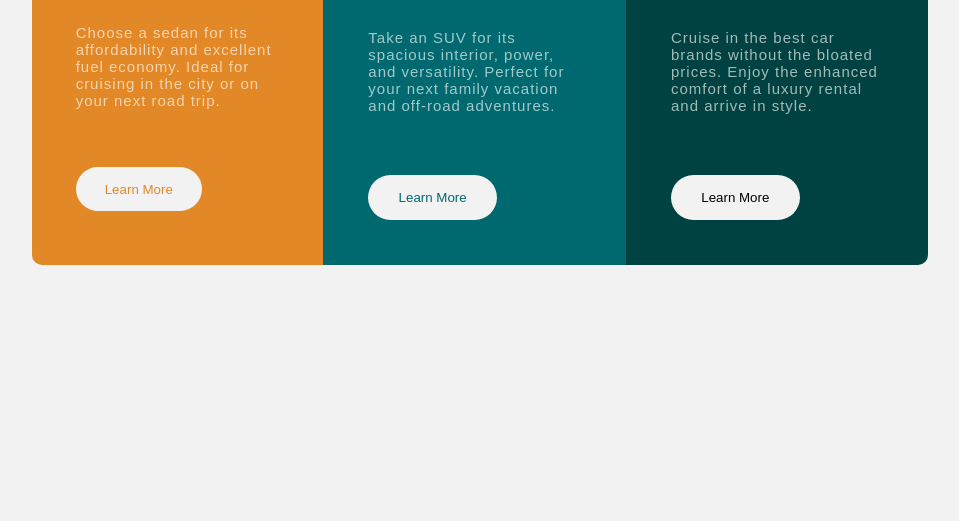
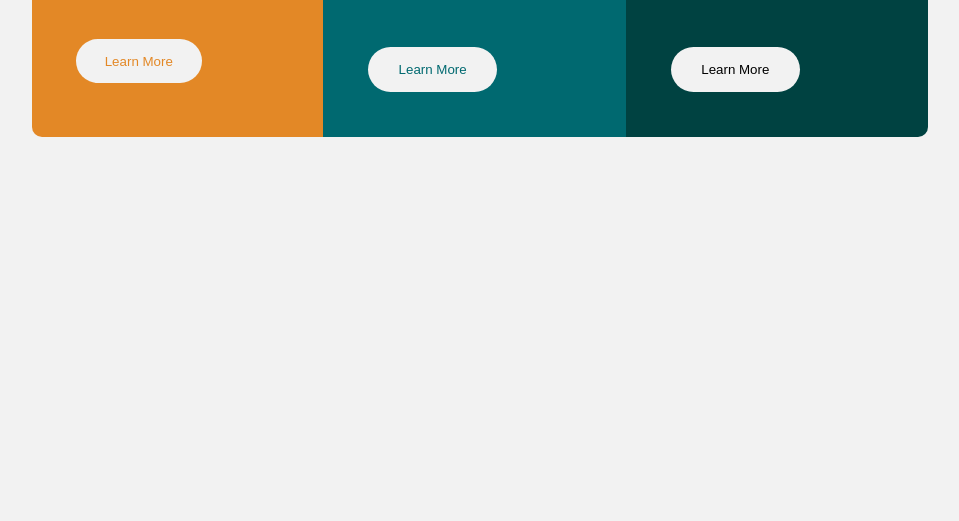
Before and after one commit to UrsulaSpela/3-column-preview-card, a plain HTML site: page index.html in a window 1280 px wide. Shown: the part 449-970 px from the top of the page, without its empty margins (160-1119 px from the left). After the commit the page ends 800 px from the top, so only its background shows below. Drawn offline with Linux system fonts and the light colour scheme.

Commit message:
Update style.css
margin update

```diff
--- a/style.css
+++ b/style.css
@@ -7,7 +7,7 @@ body {
   background-color: hsl(0, 0%, 95%);
   display: flex;
   justify-content: center;
-  margin: 20% 15%;
+  margin: 10% 15%;
 }
 
 #left {
```
